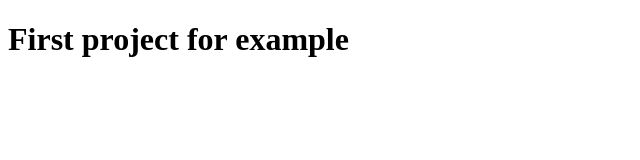
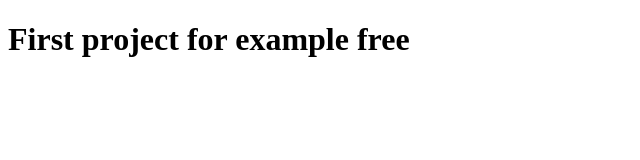
Before and after one commit to SmokingBad222/first-project, a plain HTML site: page index.html in a window 1280 px wide. Shown: the full height of the page, 0-640 px from the left. Drawn offline with Linux system fonts and the light colour scheme.

Commit message:
upgreate

```diff
--- a/index.html
+++ b/index.html
@@ -6,6 +6,6 @@
     <title>Document</title>
 </head>
 <body>
-    <h1>First project for example</h1>
+    <h1>First project for example free</h1>
 </body>
 </html>
```
